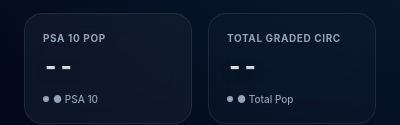
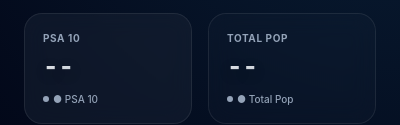
Before and after one commit to steventswu/renaiss-snkrdunk-checker, a browser extension: page popup.html in a window 400 px wide. Shown: the part 238-363 px from the top of the page. Drawn offline with Linux system fonts and the light colour scheme.

Commit message:
Simplify population card labels to PSA 10 and TOTAL POP

```diff
--- a/popup.html
+++ b/popup.html
@@ -45,12 +45,12 @@
           <div id="avg-price" style="display: none;">--</div>
         </div>
         <div class="price-card" id="psa10-pop-card">
-          <div class="label">PSA 10 POP</div>
+          <div class="label">PSA 10</div>
           <div class="price" id="psa10-pop">--</div>
           <div class="trend" id="psa10-pop-status">● PSA 10</div>
         </div>
         <div class="price-card" id="total-pop-card">
-          <div class="label">TOTAL GRADED CIRC</div>
+          <div class="label">TOTAL POP</div>
           <div class="price" id="total-graded-pop">--</div>
           <div class="trend" id="total-pop-status">● Total Pop</div>
         </div>
```
